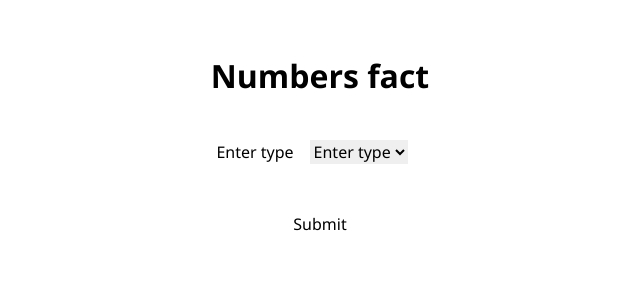
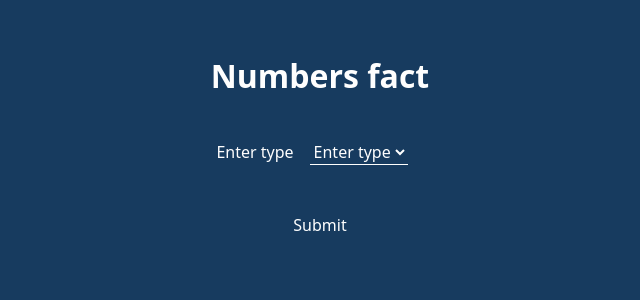
Before and after one commit to Ashkantvn/Numbers-facts, a React (Create React App) app: page / in a window 1280 px wide. Shown: the top 300 px of the page, without its empty margins (320-960 px from the left). Built offline with nearby package versions, Linux system fonts and the light colour scheme.

Commit message:
Global style for select,optionand input elements

```diff
--- a/src/index.css
+++ b/src/index.css
@@ -1,9 +1,33 @@
-@tailwind base;
-@tailwind components;
-@tailwind utilities;
+
+
+option{
+  background-color: #173b5f;
+}
+
+select ,input{
+  border: none;
+  outline: none;
+  background-color: transparent;
+  transition: 250ms;
+  border-bottom: 1px solid #fefefe;
+}
+
+input:focus {
+  padding: 1em 1em 0;
+  margin: 1em;
+  border-bottom: 3px solid #fefefe;
+}
+
+
+body {
+  background-color: #173b5f;
+  color: #fefefe;
+}
 
 * {
   margin: 0;
   padding: 0;
-  font-family: 'Segoe UI', Tahoma, Geneva, Verdana, sans-serif;
 }
+@tailwind base;
+@tailwind components;
+@tailwind utilities;
```
